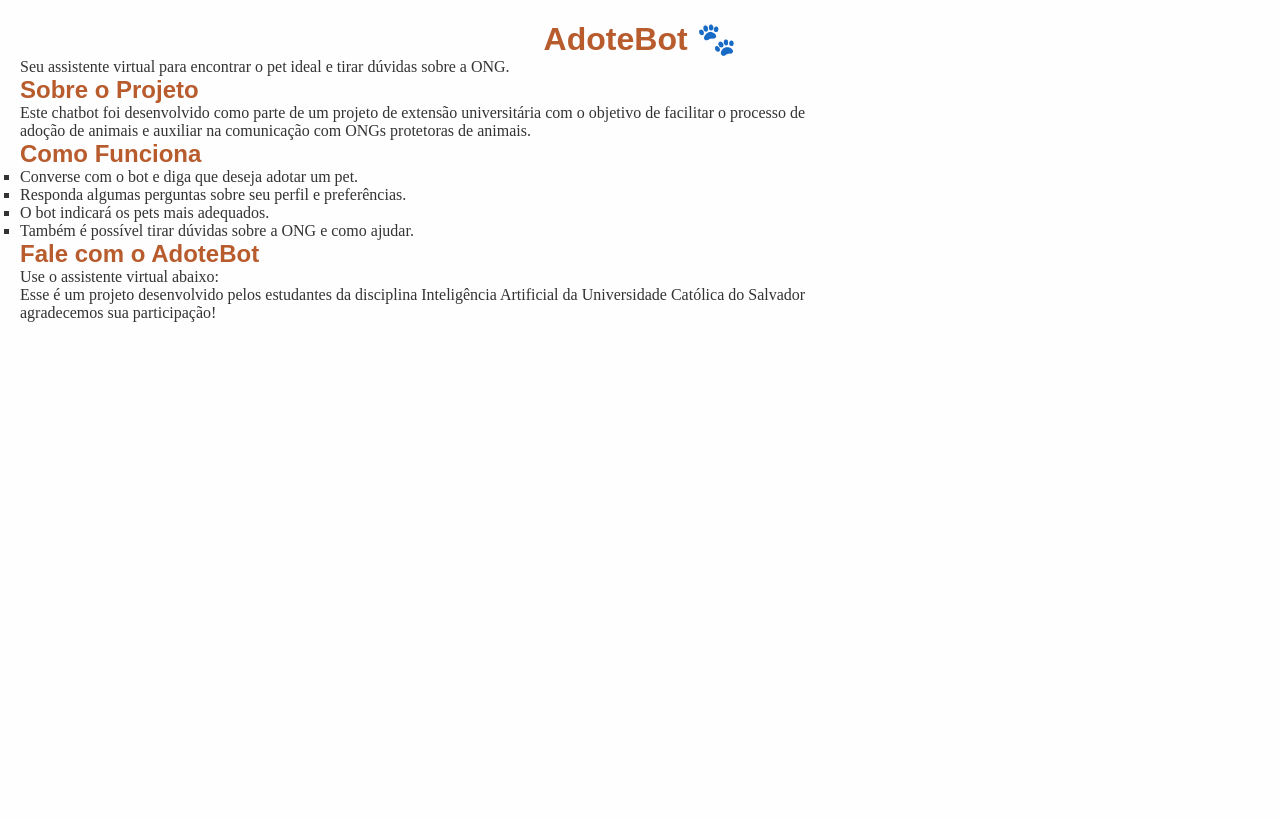
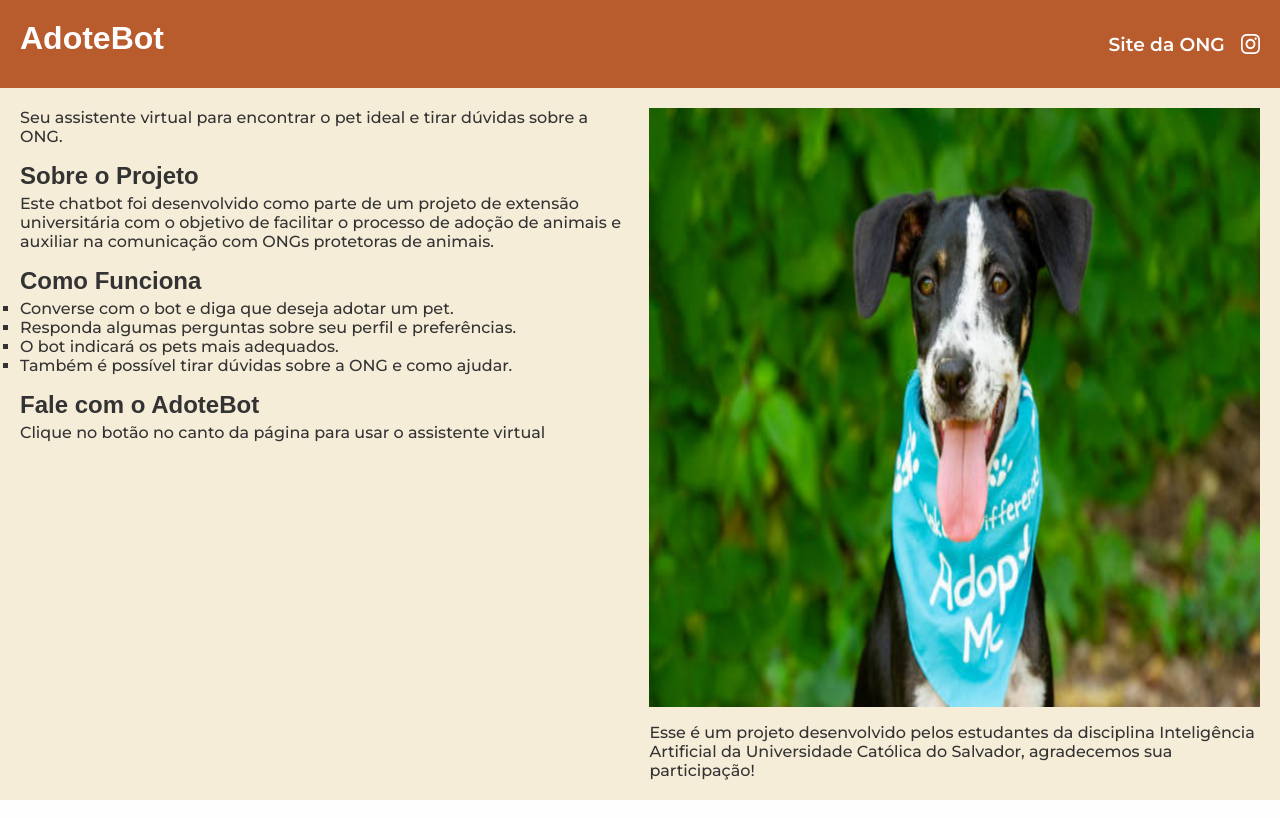
Before and after one commit to leticia-farias/chatbot-ong, a plain HTML site: page index.html in a window 1280 px wide. Drawn offline with Linux system fonts and the light colour scheme; a script that the page names is missing; a web font is replaced by a local one.

Commit message:
style: melhorias no design

```diff
--- a/index.html
+++ b/index.html
@@ -11,15 +11,22 @@
 
 <body>
     <header>
-        <h1>AdoteBot 🐾</h1>
+        <h1>AdoteBot</h1>
+        <nav>
+            <h3>Site da ONG</h3>
+            <img src="/assets/Platform=Instagram, Color=Negative.svg" alt="">
+        </nav>
     </header>
 
     <main>
         <section id="descricao">
             <p>Seu assistente virtual para encontrar o pet ideal e tirar dúvidas sobre a ONG.</p>
+            <div class="div-text">
                 <h2>Sobre o Projeto</h2>
                 <p>Este chatbot foi desenvolvido como parte de um projeto de extensão universitária com o objetivo de
                     facilitar o processo de adoção de animais e auxiliar na comunicação com ONGs protetoras de animais.</p>
+            </div>
+            <div class="div-text">
                 <h2>Como Funciona</h2>
                 <ul>
                     <li>Converse com o bot e diga que deseja adotar um pet.</li>
@@ -27,13 +34,21 @@
                     <li>O bot indicará os pets mais adequados.</li>
                     <li>Também é possível tirar dúvidas sobre a ONG e como ajudar.</li>
                 </ul>
+            </div>
+            <div class="div-text">
                 <h2>Fale com o AdoteBot</h2>
-            <p>Use o assistente virtual abaixo:</p>
+                <p>Clique no botão no canto da página para usar o assistente virtual</p>
+            </div>
+        </section>
+        <section id="chat-bot">
+            <img src="/assets/istockphoto-1254477516-612x612.jpg" alt="">
             <p>Esse é um projeto desenvolvido pelos estudantes da disciplina Inteligência Artificial da Universidade
-                Católica do Salvador agradecemos sua participação!</p>
+                Católica do Salvador, agradecemos sua participação!</p>
         </section>
-        <section id="chat-bot"></section>
     </main>
+    <script>
+
+    </script>
     <script> window.chtlConfig = { chatbotId: "2524374236" } </script>
     <script async data-id="2524374236" id="chtl-script" type="text/javascript"
         src="https://chatling.ai/js/embed.js"></script>
--- a/style.css
+++ b/style.css
@@ -1,4 +1,5 @@
 @import url('https://fonts.googleapis.com/css2?family=Sour+Gummy:ital,wght@0,100..900;1,100..900&display=swap');
+@import url('https://fonts.googleapis.com/css2?family=Montserrat:ital,wght@0,100..900;1,100..900&display=swap');
 
 * {
   margin: 0;
@@ -6,32 +7,56 @@
   box-sizing: border-box;
 }
 
-html, body {
+html,
+body {
   width: 100%;
   height: 100%;
 }
 
 body {
+  display: flex;
+  flex-direction: column;
   margin: 0;
-  padding: 20px;
   background-color: #fefefe;
   color: #333;
 }
 
+header, main {
+  padding: 20px;
+
+}
+
 header {
+  background-color: #B85B2D;
+  color: #fefefe;
   display: flex;
-    justify-content: center;
+  justify-content: space-between;
   width: 100%;
+}
+
+nav {
+  display: flex;
+  gap: 16px;
+  height: 100%;
+  align-items: center;
+}
+
+nav img {
+  height: 40%;
 }
 
 main {
   display: flex;
   width: 100%;
   height: 100%;
+  gap: 20px;
+  background-color: #F6EDD9;
 }
 
 section {
-
+  display: flex;
+  flex-direction: column;
+  gap: 16px;
 }
 
 #descricao {
@@ -39,15 +64,44 @@
 }
 
 #chat-bot {
-    width: 640px;
+  height: 100%;
+  /* width: 400px; */
+  /* justify-content: end; */
 }
 
-h1, h2 {
-  color: #B85B2D;
+#chat-bot img {
+  width: 100%;
+  height: 100%;
+}
+
+.div-text {
+  display: flex;
+  flex-direction: column;
+  gap: 4px;
+}
+
+h1,
+h2 {
   font-family: "Sour Gummy", sans-serif;
+}
 
+h3 {
+  font-family: "Montserrat", sans-serif;
+  font-weight: 600;
+}
+
+p, ul {
+  font-family: "Montserrat", sans-serif;
+  font-weight: 500;
 }
 
 ul {
   list-style-type: square;
 }
+
+@media (max-width: 664px) {
+    main {
+        flex-direction: column-reverse;
+        justify-content: flex-start;
+    }
+}
```
Also changed, not shown: assets/Platform=Instagram, Color=Negative.svg (added), assets/istockphoto-1254477516-612x612.jpg (added), assets/istockphoto-1265210645-612x612.jpg (added). Lines whose indentation alone changed are shown as unchanged.
